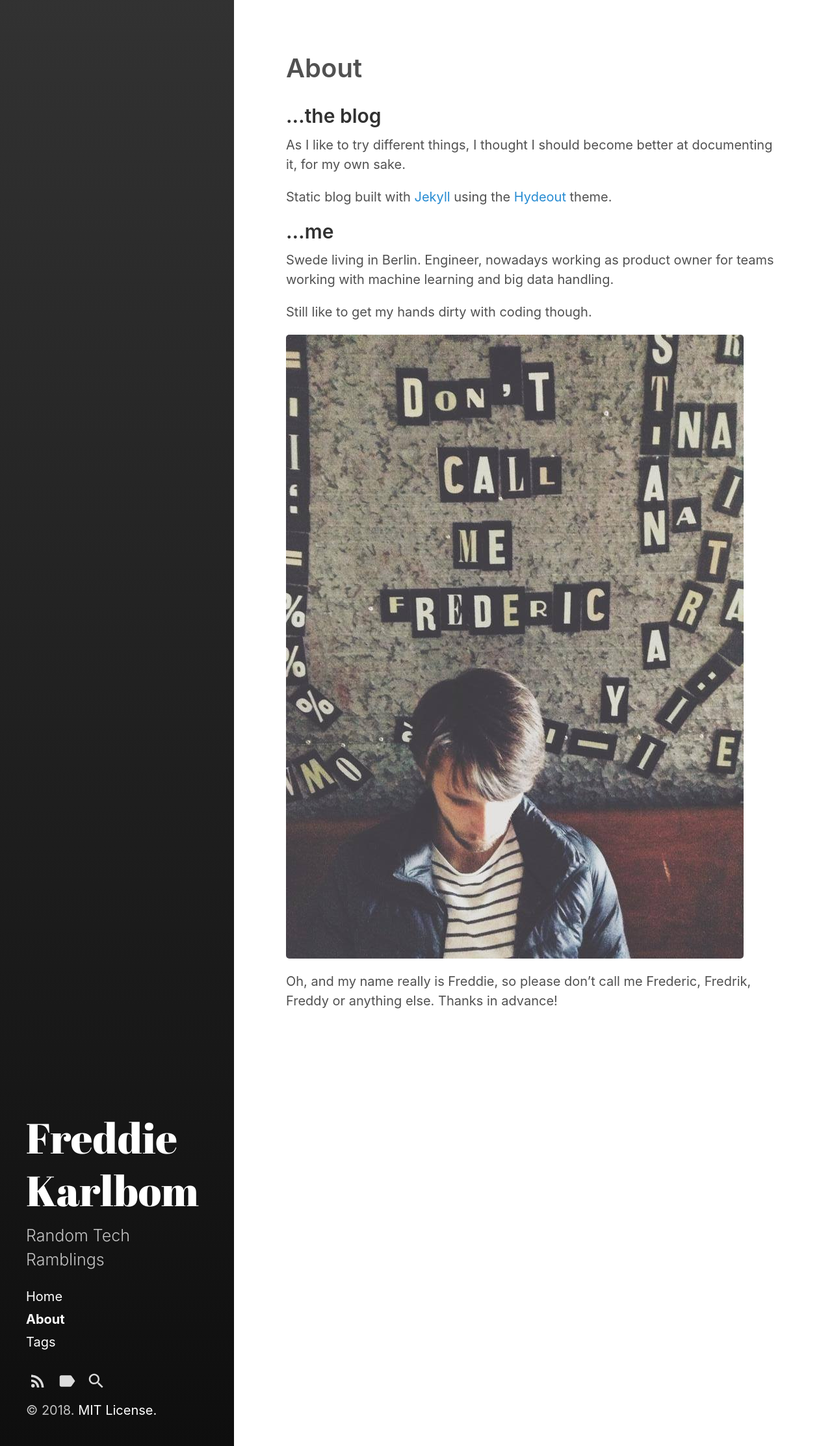
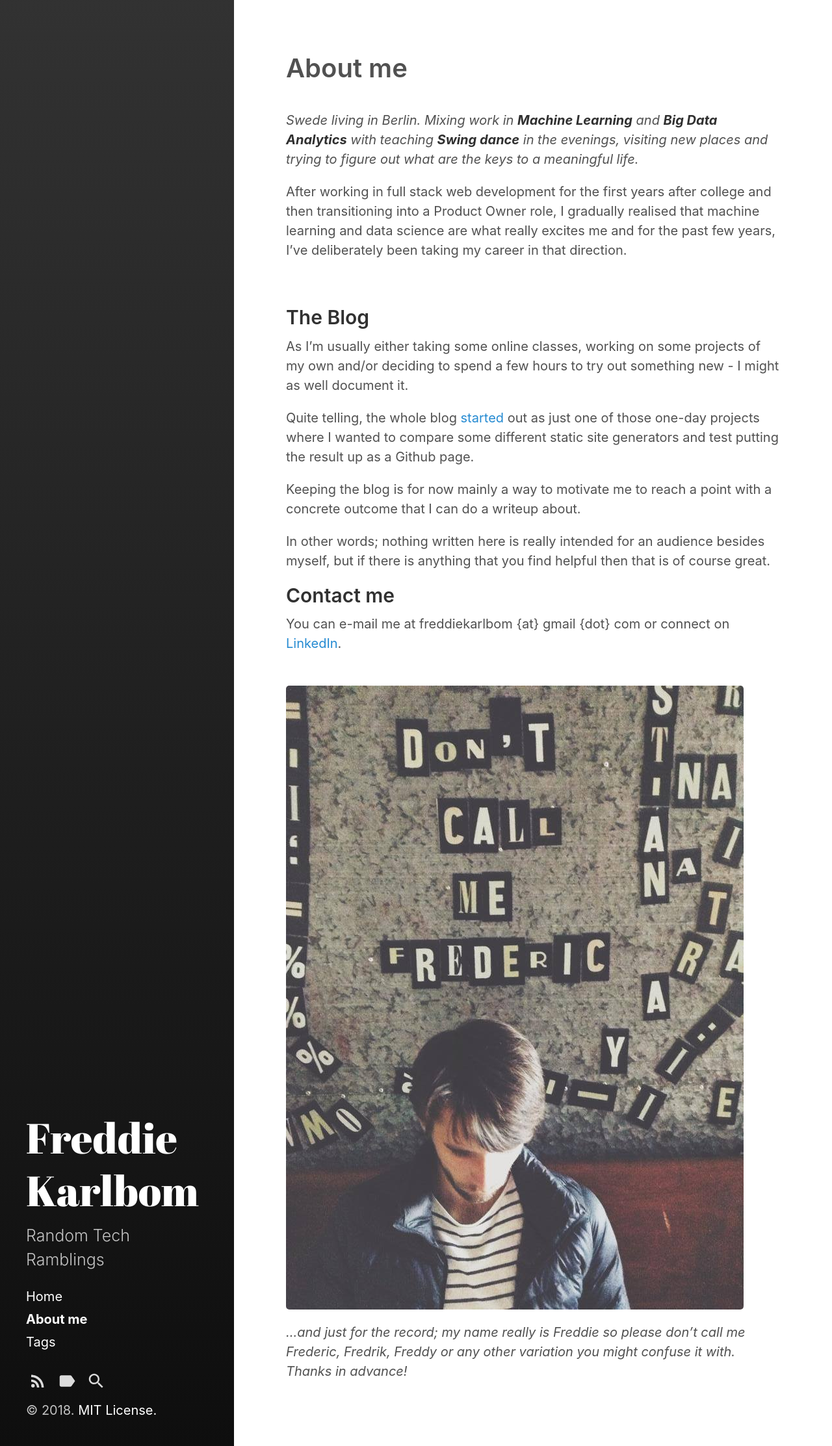
Before and after one commit to FreddieK/FreddieK.github.io, a Jekyll site: the page built from about.md, in a window 1280 px wide. Shown: the whole page at 65% size. Built offline with Jekyll 4.4.1, drawn with Linux system fonts in a browser that asks for light colours.

Commit message:
Updated about me to something a bit more presentable

```diff
--- a/about.md
+++ b/about.md
@@ -1,20 +1,27 @@
 ---
 layout: page
-title: About
+title: About me
 sidebar_link: true
 ---
+<br/>
+_Swede living in Berlin. Mixing work in **Machine Learning** and **Big Data Analytics** with teaching **Swing dance** in the evenings, visiting new places and trying to figure out what are the keys to a meaningful life._
 
-## ...the blog
-As I like to try different things, I thought I should become better at documenting it, for my own sake.
+After working in full stack web development for the first years after college and then transitioning into a Product Owner role, I gradually realised that machine learning and data science are what really excites me and for the past few years, I've deliberately been taking my career in that direction.
 
-Static blog built with [Jekyll](https://jekyllrb.com) using the [Hydeout](https://github.com/fongandrew/hydeout) theme.
+<br/>
+## The Blog
+As I'm usually either taking some online classes, working on some projects of my own and/or deciding to spend a few hours to try out something new - I might as well document it.
 
-## ...me
-Swede living in Berlin. Engineer, nowadays working as product owner for teams working with machine learning and big data handling.
+Quite telling, the whole blog [started](/2018/01/16/hello-world.html) out as just one of those one-day projects where I wanted to compare some different static site generators and test putting the result up as a Github page.
 
-Still like to get my hands dirty with coding though.
+Keeping the blog is for now mainly a way to motivate me to reach a point with a concrete outcome that I can do a writeup about.
 
+In other words; nothing written here is really intended for an audience besides myself, but if there is anything that you find helpful then that is of course great.
 
+## Contact me
+You can e-mail me at freddiekarlbom {at} gmail {dot} com or connect on [LinkedIn](https://www.linkedin.com/in/freddiekarlbom).
+
+<br/>
 ![My name is Freddie](assets/images/freddie_dont_call_me_frederic.jpg)
 
-Oh, and my name really is Freddie, so please don't call me Frederic, Fredrik, Freddy or anything else. Thanks in advance!
+_...and just for the record; my name really is Freddie so please don't call me Frederic, Fredrik, Freddy or any other variation you might confuse it with. Thanks in advance!_
```
